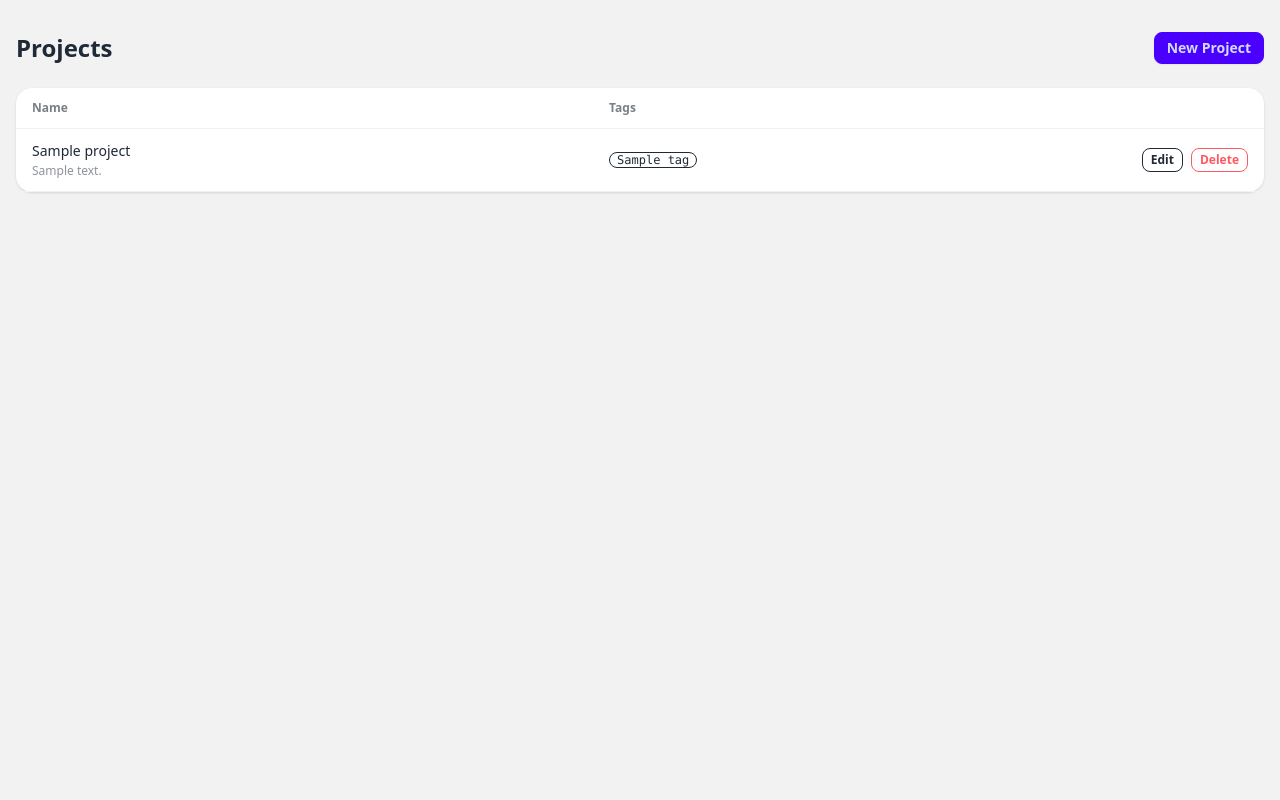
After one commit to jplej/cadence-budget, a Django app: template saas-starter/templates/budget/projects.html in a window 1280 px wide. The commit adds this page. Run offline with Django 5.2, Linux system fonts and the light colour scheme; the template is opened without the code that fills it: most values are stand-ins (such as "Sample title", 1, 10 or a date in 2020); some libraries are stand-ins or nearby versions.

Commit message:
feat: Project setup — model fix + Projects CRUD
- Remove year from Project (handled by tags instead)
- Add description field to Project
- Full Projects CRUD: list with tags, create/edit form, delete
- Tag input as free text (comma-separated, ltree-safe)
- Wire Projects and Categories sidebar links

Co-Authored-By: Claude Sonnet 4.6 <noreply@anthropic.com>

```diff
--- a/saas-starter/apps/budget/admin.py
+++ b/saas-starter/apps/budget/admin.py
@@ -29,9 +29,9 @@ class CategoryAdmin(admin.ModelAdmin):
 
 @admin.register(Project)
 class ProjectAdmin(admin.ModelAdmin):
-    list_display = ("name", "year", "tenant")
-    list_filter = ("tenant", "year")
-    search_fields = ("name",)
+    list_display = ("name", "tenant")
+    list_filter = ("tenant",)
+    search_fields = ("name", "description")
 
 
 @admin.register(ProjectTag)
--- a/saas-starter/apps/budget/models.py
+++ b/saas-starter/apps/budget/models.py
@@ -37,13 +37,13 @@ class Category(models.Model):
 class Project(models.Model):
     tenant = models.ForeignKey(Tenant, on_delete=models.CASCADE, related_name="projects")
     name = models.CharField(max_length=200)
-    year = models.IntegerField()
+    description = models.TextField(blank=True, default="")
 
     class Meta:
-        ordering = ["-year", "name"]
+        ordering = ["name"]
 
     def __str__(self):
-        return f"{self.name} ({self.year})"
+        return self.name
 
 
 class ProjectTag(models.Model):
--- a/saas-starter/apps/budget/urls.py
+++ b/saas-starter/apps/budget/urls.py
@@ -9,4 +9,8 @@ urlpatterns = [
     path("categories/", views.list_categories, name="list_categories"),
     path("categories/<int:category_id>/edit/", views.edit_category, name="edit_category"),
     path("categories/<int:category_id>/delete/", views.delete_category, name="delete_category"),
+    path("projects/", views.list_projects, name="list_projects"),
+    path("projects/new/", views.edit_project, name="new_project"),
+    path("projects/<int:project_id>/", views.edit_project, name="edit_project"),
+    path("projects/<int:project_id>/delete/", views.delete_project, name="delete_project"),
 ]
--- a/saas-starter/templates/base.html
+++ b/saas-starter/templates/base.html
@@ -68,7 +68,7 @@
 
           <li class="menu-title text-xs uppercase tracking-wider opacity-50 px-3 mb-1">{% trans "Projects" %}</li>
           <li>
-            <a href="#" class="{% block nav_projects %}{% endblock %}">
+            <a href="{% url 'list_projects' %}" class="{% block nav_projects %}{% endblock %}">
               <svg xmlns="http://www.w3.org/2000/svg" class="h-4 w-4" fill="none" viewBox="0 0 24 24" stroke="currentColor">
                 <path stroke-linecap="round" stroke-linejoin="round" stroke-width="2" d="M3 7h18M3 12h18M3 17h18"/>
               </svg>
--- /dev/null
+++ b/saas-starter/templates/budget/projects.html
@@ -0,0 +1,63 @@
+{% extends "base.html" %}
+{% load i18n %}
+{% block nav_projects %}active{% endblock %}
+
+{% block content %}
+<div class="flex items-center justify-between mb-6">
+  <h1 class="text-2xl font-bold">{% trans "Projects" %}</h1>
+  <a href="{% url 'new_project' %}" class="btn btn-primary btn-sm">{% trans "New Project" %}</a>
+</div>
+
+<div class="card bg-base-100 shadow">
+  <div class="card-body p-0">
+    {% if projects %}
+      <div class="overflow-x-auto">
+        <table class="table table-zebra w-full">
+          <thead>
+            <tr>
+              <th>{% trans "Name" %}</th>
+              <th>{% trans "Tags" %}</th>
+              <th class="w-24"></th>
+            </tr>
+          </thead>
+          <tbody>
+            {% for project in projects %}
+            <tr>
+              <td>
+                <div class="font-medium">{{ project.name }}</div>
+                {% if project.description %}
+                  <div class="text-xs text-base-content/50 mt-0.5">{{ project.description|truncatechars:80 }}</div>
+                {% endif %}
+              </td>
+              <td>
+                <div class="flex flex-wrap gap-1">
+                  {% for tag in project.tags.all %}
+                    <span class="badge badge-outline badge-sm font-mono">{{ tag }}</span>
+                  {% empty %}
+                    <span class="text-base-content/30 text-sm">—</span>
+                  {% endfor %}
+                </div>
+              </td>
+              <td class="text-right">
+                <div class="flex gap-2 justify-end">
+                  <a href="{% url 'edit_project' project.id %}" class="btn btn-xs btn-outline">{% trans "Edit" %}</a>
+                  <form method="post" action="{% url 'delete_project' project.id %}">
+                    {% csrf_token %}
+                    <button type="submit" class="btn btn-xs btn-error btn-outline"
+                      onclick="return confirm('{% trans "Delete this project?" %}')">{% trans "Delete" %}</button>
+                  </form>
+                </div>
+              </td>
+            </tr>
+            {% endfor %}
+          </tbody>
+        </table>
+      </div>
+    {% else %}
+      <div class="px-6 py-12 text-center text-base-content/40">
+        {% trans "No projects yet." %}
+      </div>
+    {% endif %}
+  </div>
+</div>
+{% endblock %}
```
Also changed, not shown: saas-starter/apps/budget/views.py (+69 -1 lines), saas-starter/templates/budget/project_form.html (added, +54 -0 lines), saas-starter/apps/budget/migrations/0005_project_remove_year_add_description.py (added).
